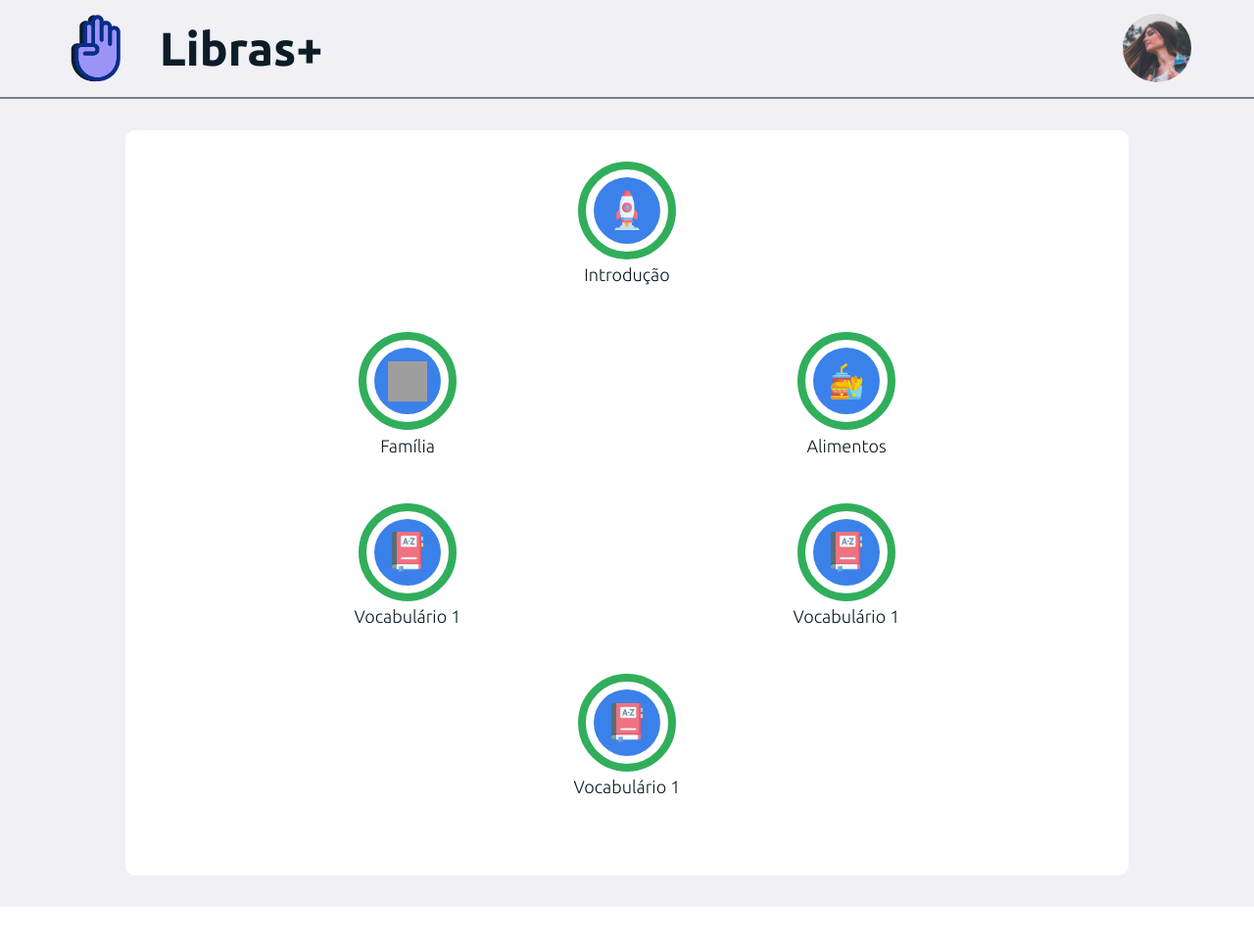
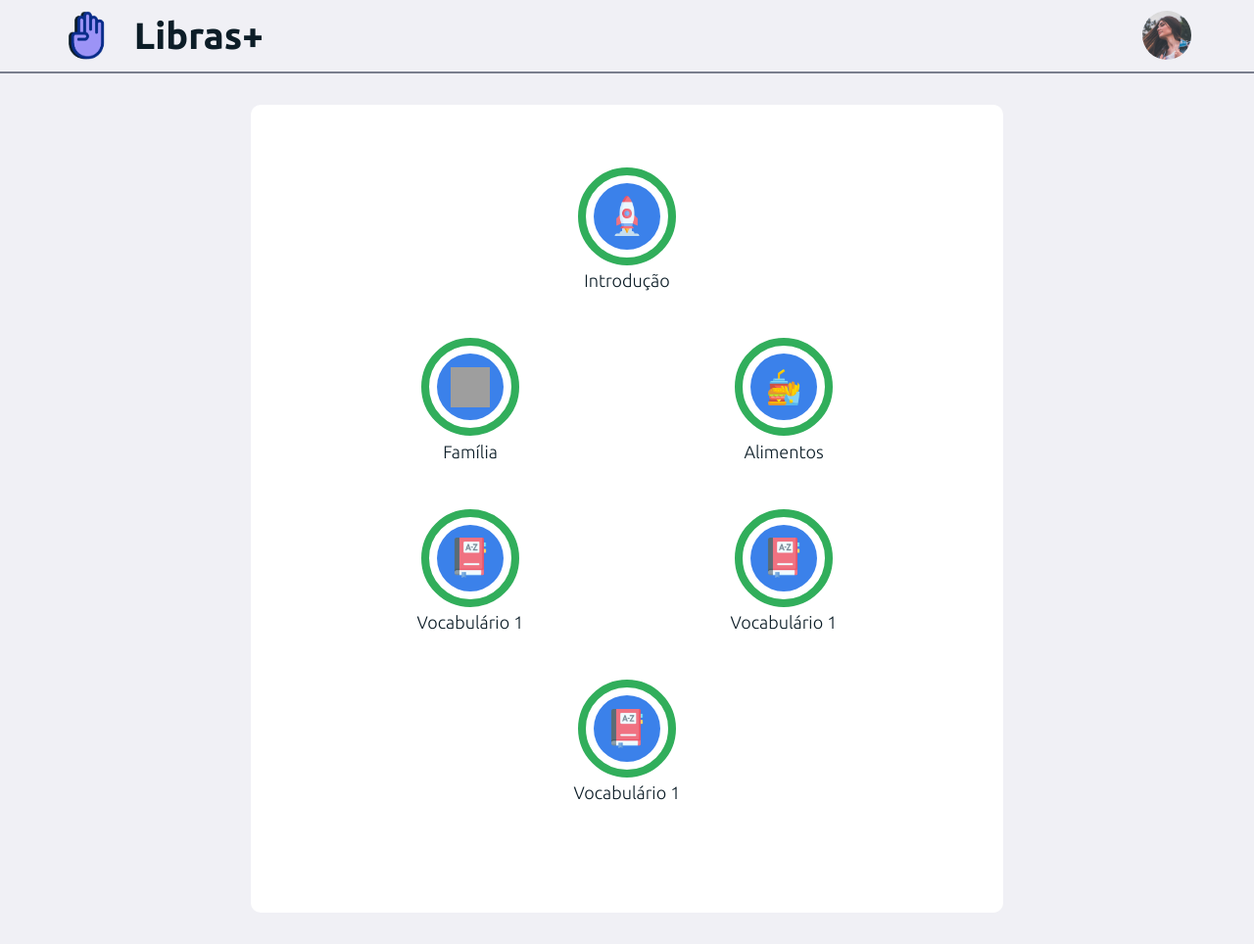
Before and after one commit to ruthvaz/libras, a PHP site: page /home.html in a window 1280 px wide. Shown: the whole page at 98% size. Before the commit the page ends 926 px from the top, so only its background shows below. Run offline with PHP 8.4, Linux system fonts and the light colour scheme; grey boxes are pictures that could not be loaded.

Commit message:
Tela Home - Desktop

```diff
--- a/css/home.css
+++ b/css/home.css
@@ -200,3 +200,27 @@
     }
 
 }
+
+@media screen and (min-width: 1280px) {
+
+    .menu-bar-perfil {
+        font-size: 38px;
+    }
+
+    .menu-logo {
+        background: url("../img/logo.png") center center/50px no-repeat;
+        width: 50px;
+        height: 50px;
+    }
+
+    .menu-bar-perfil div:last-child {
+        width: 50px;
+        height: 50px;
+    }
+
+    .lessons-container {
+        padding: 4em 4em;
+        margin: 2em 12em;
+    }
+
+}
```
